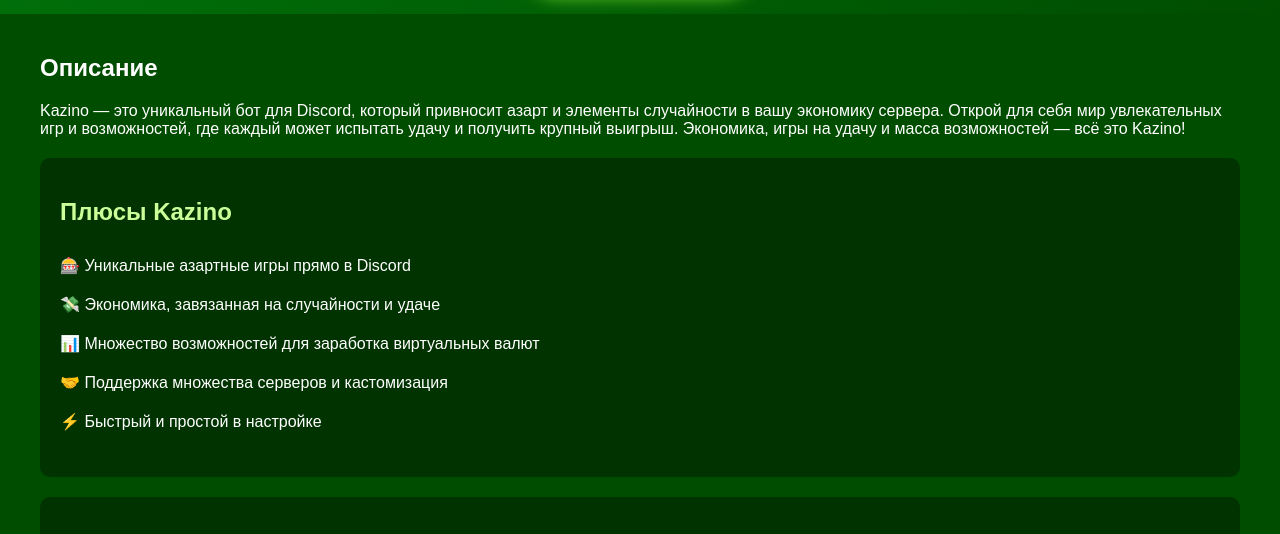
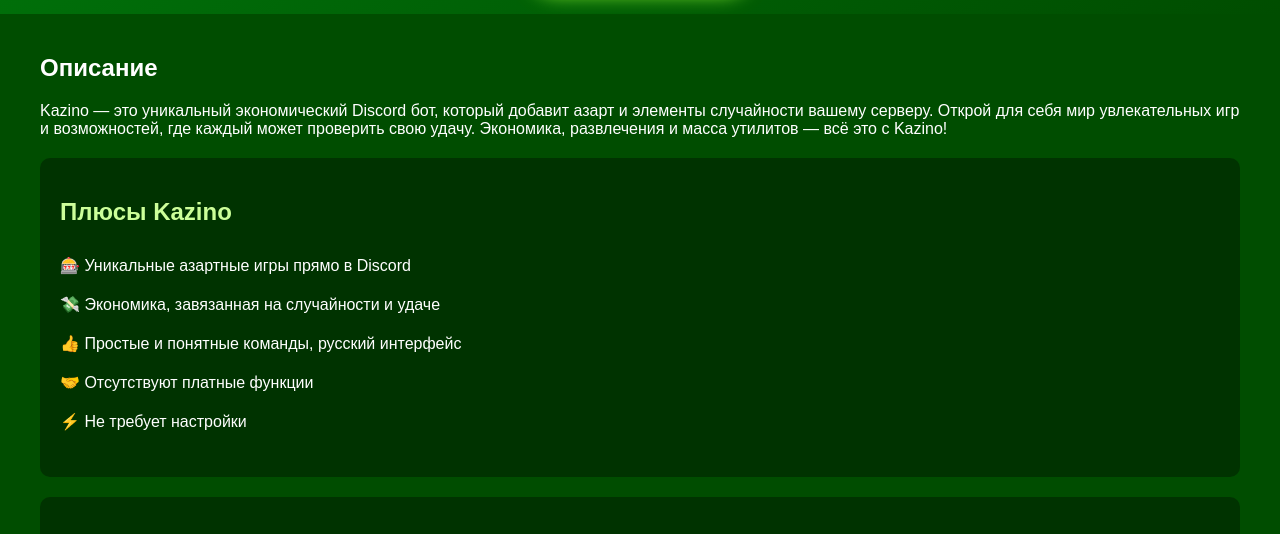
Before and after one commit to EmperorLR/award-discord-bot-page, a plain HTML site: page index.html in a window 1280 px wide. Shown: the part 445-979 px from the top of the page. Drawn offline with Linux system fonts and the light colour scheme.

Commit message:
Update index.html

```diff
--- a/index.html
+++ b/index.html
@@ -208,9 +208,9 @@
     <div class="container">
         <section class="description">
             <h2>Описание</h2>
-            <p>Kazino — это уникальный бот для Discord, который привносит азарт и элементы случайности в вашу экономику сервера.
-            Открой для себя мир увлекательных игр и возможностей, где каждый может испытать удачу и получить крупный выигрыш. Экономика,
-            игры на удачу и масса возможностей — всё это Kazino!</p>
+            <p>Kazino — это уникальный экономический Discord бот, который добавит азарт и элементы случайности вашему серверу.
+            Открой для себя мир увлекательных игр и возможностей, где каждый может проверить свою удачу. Экономика,
+            развлечения и масса утилитов — всё это с Kazino!</p>
         </section>
 
         <section class="advantages">
@@ -218,9 +218,9 @@
             <ul>
                 <li>🎰 Уникальные азартные игры прямо в Discord</li>
                 <li>💸 Экономика, завязанная на случайности и удаче</li>
-                <li>📊 Множество возможностей для заработка виртуальных валют</li>
-                <li>🤝 Поддержка множества серверов и кастомизация</li>
-                <li>⚡️ Быстрый и простой в настройке</li>
+                <li>👍 Простые и понятные команды, русский интерфейс</li>
+                <li>🤝 Отсутствуют платные функции</li>
+                <li>⚡️ Не требует настройки</li>
             </ul>
         </section>
 
```
